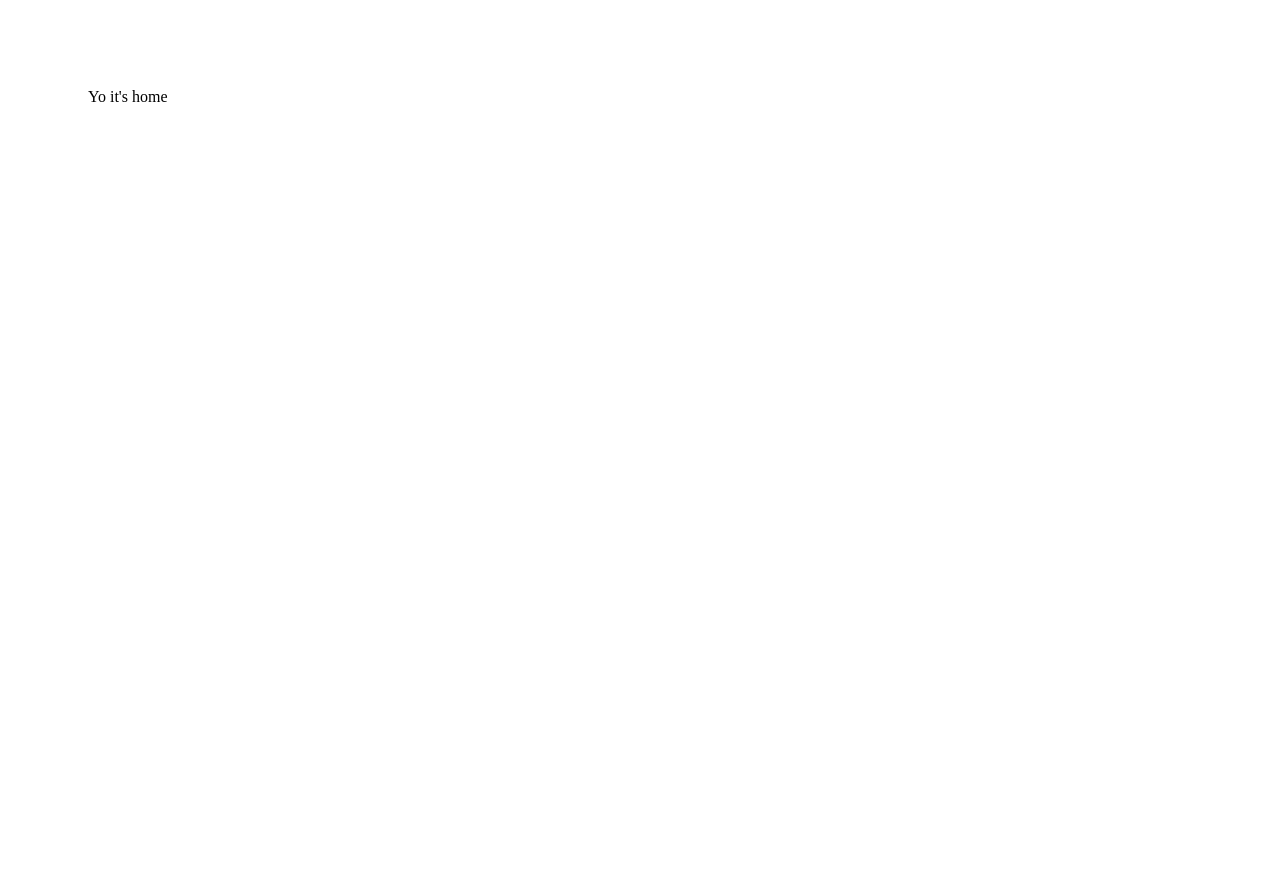
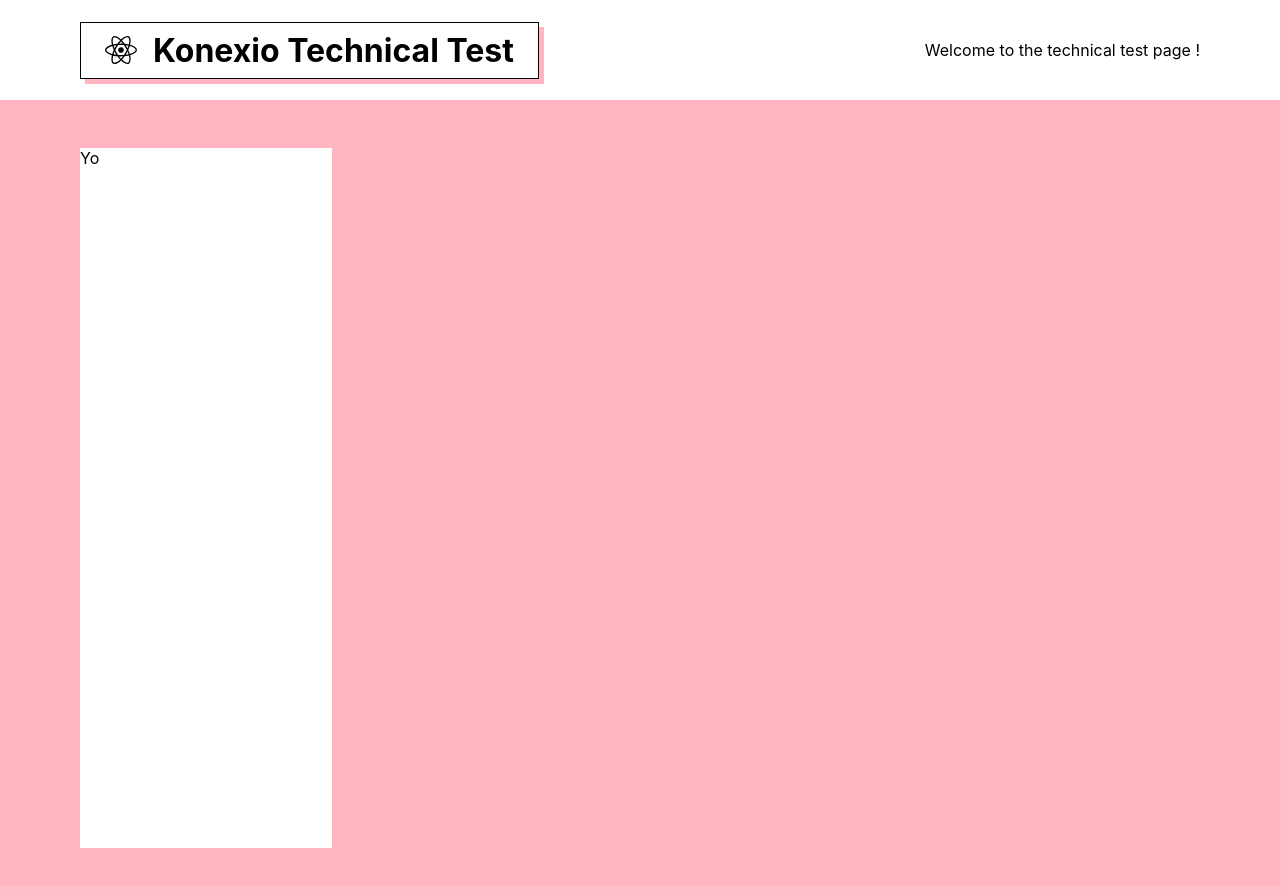
Before and after one commit to Gorlanova/konexio-test, a React (Create React App) app: page / in a window 1280 px wide. Shown: the top 886 px of the page. Built offline with nearby package versions, Linux system fonts and the light colour scheme.

Commit message:
restructure with components

```diff
--- a/src/App.css
+++ b/src/App.css
@@ -1,10 +1,20 @@
 /* BASIC */
+html, body{
+  margin: 0;
+  padding: 0;
+}
+
 .App{
   min-height: 100vh;
+  font-family: -apple-system, BlinkMacSystemFont, 'Segoe UI', Roboto, Oxygen, Ubuntu, Cantarell, 'Open Sans', 'Helvetica Neue', sans-serif;
 }
 
 h1, h2, h3, h4, h5, h6, p, li, ul, ol, input, label, span{
   margin: 0;
+}
+
+:root{
+  --pink: lightpink;
 }
 
 /* NO REPEAT CSS : FLEX / MARGIN */
@@ -26,9 +36,34 @@ h1, h2, h3, h4, h5, h6, p, li, ul, ol, input, label, span{
 }
 
 /* HEADER */
+.header{
+  justify-content: space-between;
+  padding: 0 5rem;
+  height: 100px;
+}
+
+.title{
+  padding: 0.5rem 1.5rem;
+  border: 1px solid black;
+  box-shadow: 5px 5px var(--pink);
+}
+
+.title .fa-icon{
+  font-size: 2rem;
+  margin-right: 1rem;
+}
 
 /* MAIN */
 .main{
+  background-color: var(--pink);
   min-height: calc(100vh - 100px);
-  padding: 5rem;
+  padding: 3rem 5rem;
+  display: grid;
+  grid-template-columns: 1fr 3fr;
+  gap: 10%;
 }
+
+/* ASIDE */
+.aside{
+  background-color: white;
+}
--- a/src/App.js
+++ b/src/App.js
@@ -1,29 +1,22 @@
 /// BASIC IMPORTS
 import React from 'react';
-import { Route, Switch } from "react-router-dom";
 
-/// PAGES & COMPONENTS
-import Home from "./views/Home";
-import Contact from "./views/Contact";
-import NotFound from "./views/NotFound";
-
+/// COMPONENTS
 import Header from "./components/Header";
+import Aside from "./components/Aside";
+import Test from "./components/Test";
 
 /// STYLING
 import './App.css';
-
 
 
 function App() {
   return (
     <div className="App">
       <Header />
-      <main className="main flexcol">
-        <Switch>
-          <Route exact path="/" component={Home} />
-          <Route path="/contact" component={Contact} />
-          <Route path="*" component={NotFound} />
-        </Switch>
+      <main className="main">
+        <Aside />
+        <Test />
       </main>
     </div>
   );
--- /dev/null
+++ b/src/components/Aside.jsx
@@ -0,0 +1,11 @@
+import React, { Component } from 'react'
+
+export default class Aside extends Component {
+  render() {
+    return (
+      <div className="aside">
+        Yo
+      </div>
+    )
+  }
+}
--- /dev/null
+++ b/src/components/DataTest.jsx
@@ -0,0 +1,11 @@
+import React, { Component } from 'react'
+
+export default class DataTest extends Component {
+  render() {
+    return (
+      <div>
+
+      </div>
+    )
+  }
+}
--- /dev/null
+++ b/src/components/FormTest.jsx
@@ -0,0 +1,11 @@
+import React, { Component } from 'react'
+
+export default class FormTest extends Component {
+  render() {
+    return (
+      <div>
+
+      </div>
+    )
+  }
+}
--- a/src/components/Header.jsx
+++ b/src/components/Header.jsx
@@ -2,10 +2,8 @@ import React, { Component } from 'react'
 
 
 /// COMPONENTS
-
-
-/// STYLES
-
+import { faReact } from "@fortawesome/free-brands-svg-icons";
+import { FontAwesomeIcon } from "@fortawesome/react-fontawesome";
 
 
 
@@ -13,8 +11,12 @@ import React, { Component } from 'react'
 export default class Header extends Component {
   render() {
     return (
-      <div>
-
+      <div className="header flex alcenter">
+        <div className="title flex alcenter">
+          <FontAwesomeIcon className="fa-icon" icon={faReact}/>
+          <h1>Konexio Technical Test</h1>
+        </div>
+        <p>Welcome to the technical test page !</p>
       </div>
     )
   }
--- /dev/null
+++ b/src/components/Test.jsx
@@ -0,0 +1,18 @@
+import React, { Component } from 'react';
+import jsonData from "../data/data.json";
+
+import DataTest from "../components/DataTest";
+import FormTest from "../components/FormTest";
+
+import "../styles/Test.css"
+
+export default class Test extends Component {
+  render() {
+    return (
+      <div>
+        <DataTest data={jsonData} />
+        <FormTest />
+      </div>
+    )
+  }
+}
--- a/src/views/Contact.jsx
+++ /dev/null
@@ -1,20 +0,0 @@
-import React, { Component } from 'react'
-
-
-/// COMPONENTS
-
-
-/// STYLES
-
-
-
-
-export default class Contact extends Component {
-  render() {
-    return (
-      <div>
-        Hey it's contact
-      </div>
-    )
-  }
-}
--- a/src/views/Home.jsx
+++ /dev/null
@@ -1,20 +0,0 @@
-import React, { Component } from 'react';
-
-
-/// COMPONENTS
-
-
-/// STYLES
-
-
-
-
-export default class Home extends Component {
-  render() {
-    return (
-      <div>
-        Yo it's home
-      </div>
-    )
-  }
-}
--- a/src/views/NotFound.jsx
+++ /dev/null
@@ -1,21 +0,0 @@
-import React, { Component } from 'react'
-
-
-/// COMPONENTS
-
-
-/// STYLES
-
-
-
-
-
-export default class NotFound extends Component {
-  render() {
-    return (
-      <div className="flex center">
-
-      </div>
-    )
-  }
-}
```
Also changed, not shown: src/styles/Test.css (added).
